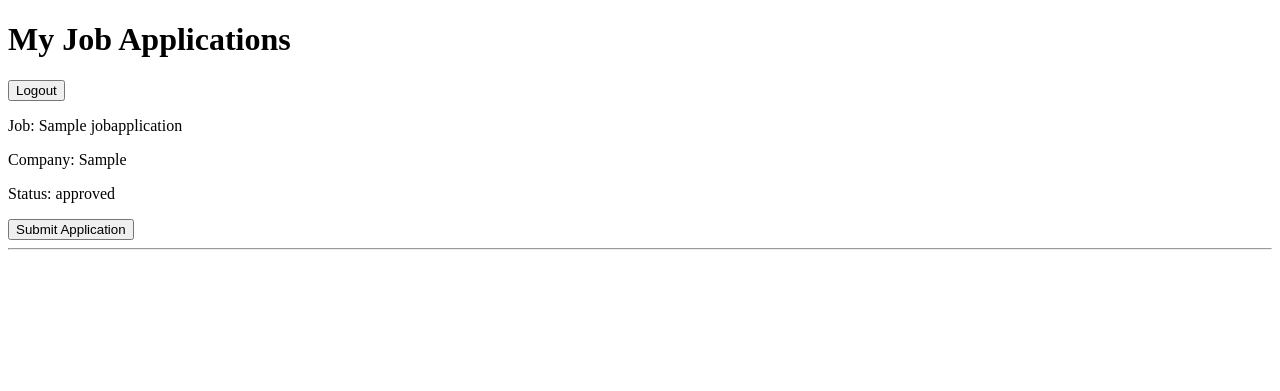
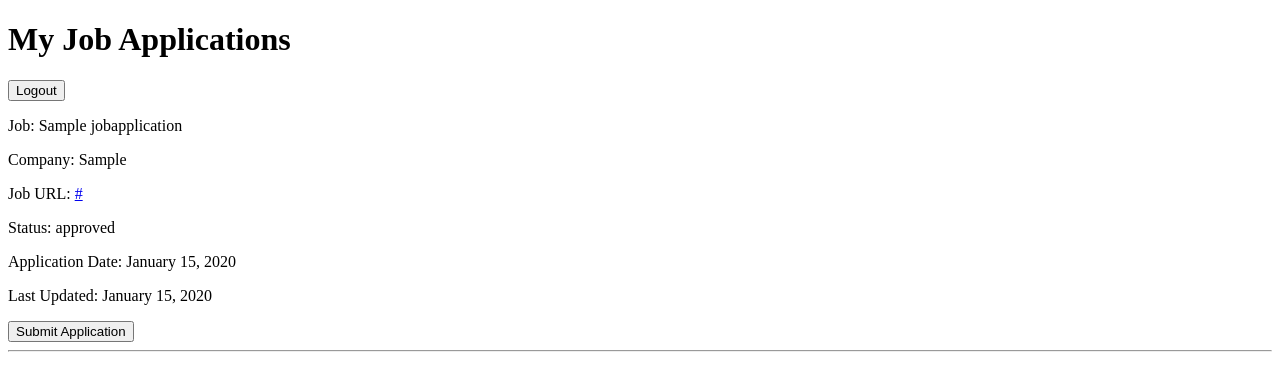
Before and after one commit to ahmadolaniyan654-lgtm/jobpylot.ai, a Django app: page /applications/my_applications/ in a window 1280 px wide. Shown: the top 391 px of the page. Run offline with Django 5.2, Linux system fonts and the light colour scheme; a user stored in the database is signed in; tables that the repository leaves empty hold one stand-in row (values such as "Sample post").

Commit message:
feat: add job application management workflow

```diff
--- a/django_practice/job_applications/models.py
+++ b/django_practice/job_applications/models.py
@@ -1,6 +1,7 @@
 from django.db import models
 from django.contrib.auth.models import User
 STATUS_CHOICES= [
+    ('saved', 'Saved'),
     ('pending', 'Pending'),
     ('approved', 'Approved'),
     ('rejected', 'Rejected'),
@@ -15,7 +16,7 @@ class JobApplication(models.Model):
     company= models.CharField(max_length=200)
     job_url= models.URLField()
     cover_letter = models.TextField()
-    status = models.CharField(max_length=20, choices= STATUS_CHOICES, default= 'pending')
+    status = models.CharField(max_length=20, choices= STATUS_CHOICES, default= 'saved')
     created_at= models.DateTimeField(auto_now_add=True)
     updated_at= models.DateTimeField(auto_now=True)
 
--- a/django_practice/job_applications/templates/job_applications/create_application.html
+++ b/django_practice/job_applications/templates/job_applications/create_application.html
@@ -8,7 +8,7 @@
     <form method="POST">
         {% csrf_token %}
         {{ form.as_p }}
-        <button type="submit">Submit Application</button>
+        <button type="submit">Save Application</button>
 
     </form>
 </body>
--- a/django_practice/job_applications/templates/job_applications/my_applications.html
+++ b/django_practice/job_applications/templates/job_applications/my_applications.html
@@ -13,8 +13,16 @@
     {% for application in applications %}
       <p>Job: {{ application.job_title }}</p>
       <p>Company: {{ application.company }}</p>
+      <p>Job URL: <a href="{{ application.job_url }}">{{ application.job_url }}</a></p>
       <p>Status: {{ application.status }}</p>
-
+      {% if application.status == 'saved' %}
+          <form method="POST" action="{% url 'start_application' application.id %}">
+              {% csrf_token %}
+              <button type="submit">Start Application</button>
+          </form>
+      {% endif %}
+      <p>Application Date: {{ application.created_at|date:"F j, Y"}}</p>
+      <p>Last Updated: {{ application.updated_at|date:"F j, Y" }}</p>
       {% if application.status == 'pending' %}
         <form method="POST" action="{% url 'approve_application' application.id %}">
             {% csrf_token %}
--- a/django_practice/job_applications/urls.py
+++ b/django_practice/job_applications/urls.py
@@ -2,6 +2,7 @@ from django.urls import path
 from .views import (
     my_applications,
     create_application,
+    start_application,
     approve_application,
     reject_application,
     submit_application
@@ -9,6 +10,7 @@ from .views import (
 urlpatterns = [
     path('my_applications/', my_applications, name= 'my_applications'),
     path('create/', create_application, name= 'create_application'),
+    path('start/<int:application_id>/', start_application, name= 'start_application'),
     path('approve/<int:application_id>/', approve_application, name='approve_application'),
     path('reject/<int:application_id>/', reject_application, name= 'reject_application'),
     path('submit/<int:application_id>/', submit_application, name= 'submit_application'),
--- a/django_practice/job_applications/views.py
+++ b/django_practice/job_applications/views.py
@@ -19,6 +19,20 @@ def create_application(request):
     return render(request, 'job_applications/create_application.html', {
             'form' : form
         })
+
+@login_required
+def start_application(request, application_id):
+    if request.method == 'POST' :
+        application = get_object_or_404(
+            JobApplication,
+            id=application_id,
+            applicant=request.user
+        )
+        if application.status == 'saved':
+            application.status = 'pending'
+            application.save()
+    return redirect('my_applications')
+
 @login_required
 def approve_application(request, application_id):
     if request.method == 'POST' :
@@ -55,4 +69,4 @@ def submit_application(request, application_id):
         )
         if application.status == 'approved':
             application.submit_application()
-    return redirect(my_applications)
+    return redirect('my_applications')
```
Also changed, not shown: django_practice/job_applications/tests.py (+31 -1 lines), django_practice/job_applications/migrations/0002_alter_jobapplication_status.py (added).
